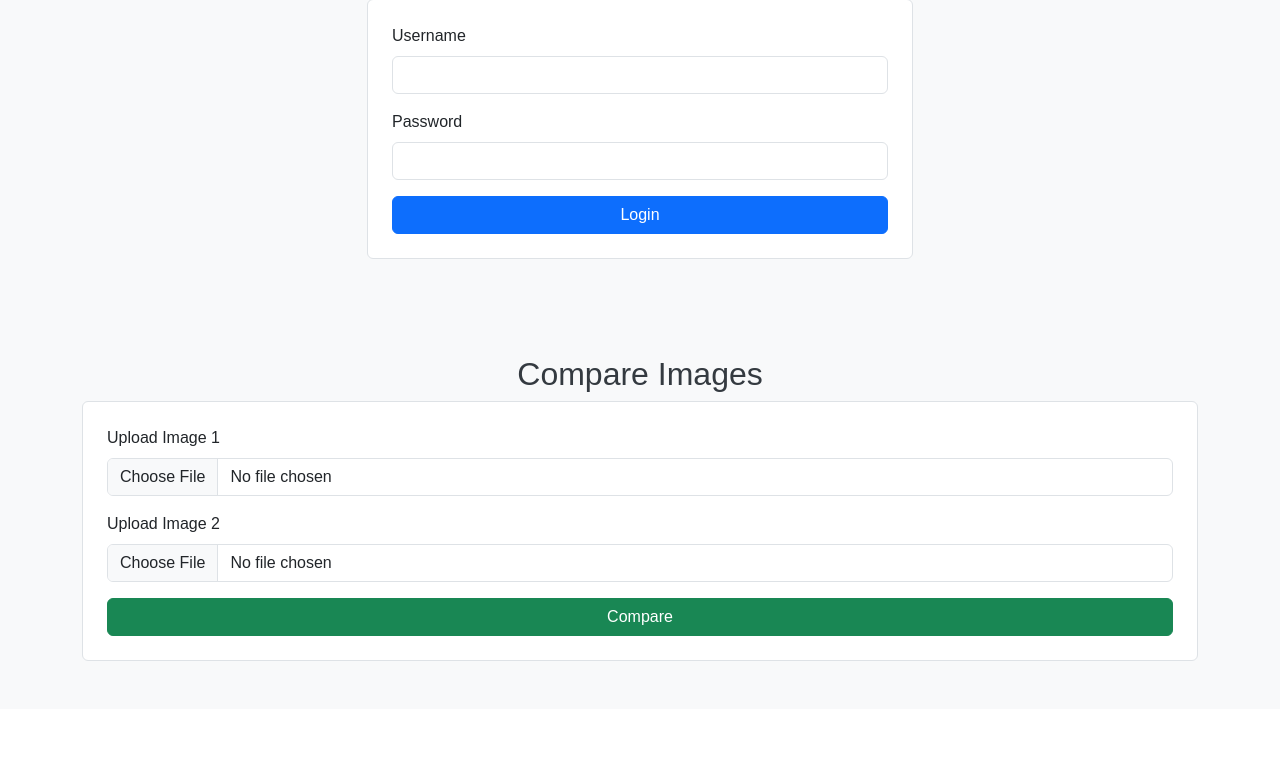
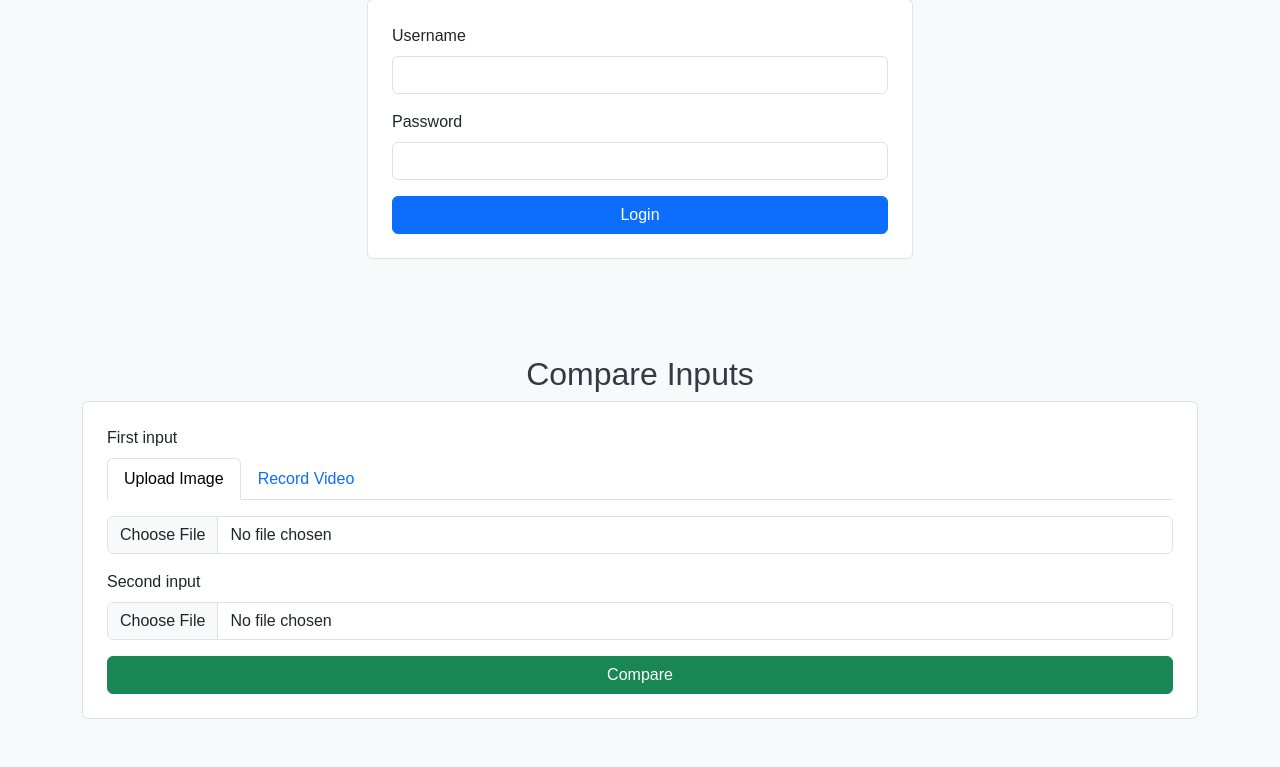
Before and after one commit to mporada259449/face-app, a Flask app: page / in a window 1280 px wide. Shown: the part 161-928 px from the top of the page. Before the commit the page ends 822 px from the top, so only its background shows below. Run offline with Flask 3, Linux system fonts and the light colour scheme.

Commit message:
Record video

```diff
--- a/app/templates/main-page.html
+++ b/app/templates/main-page.html
@@ -69,18 +69,35 @@
     </section>
     {% endif %}
 
-    <!-- Image Comparison Form -->
+    <!-- Compare Section (Images or Video + Image) -->
     <section id="compare-section" class="py-5">
         <div class="container">
-            <h2 class="text-center">Compare Images</h2>
+            <h2 class="text-center">Compare Inputs</h2>
             <form action="/compare_images" method="post" enctype="multipart/form-data" class="p-4 border rounded bg-white">
                 <div class="mb-3">
-                    <label for="image1" class="form-label">Upload Image 1</label>
-                    <input type="file" id="image1" name="image1" class="form-control" required>
+                    <label class="form-label">First input</label>
+                    <ul class="nav nav-tabs" id="mediaTab" role="tablist">
+                        <li class="nav-item" role="presentation">
+                            <button class="nav-link active" id="upload-tab" data-bs-toggle="tab" data-bs-target="#upload" type="button" role="tab">Upload Image</button>
+                        </li>
+                        <li class="nav-item" role="presentation">
+                            <button class="nav-link" id="record-tab" data-bs-toggle="tab" data-bs-target="#record" type="button" role="tab">Record Video</button>
+                        </li>
+                    </ul>
+                    <div class="tab-content mt-3" id="mediaTabContent">
+                        <div class="tab-pane fade show active" id="upload" role="tabpanel">
+                            <input type="file" id="image1" name="image1" accept="image/*" class="form-control">
+                        </div>
+                        <div class="tab-pane fade" id="record" role="tabpanel">
+                            <video id="preview" width="100%" autoplay playsinline class="mb-3 border rounded"></video>
+                            <button id="recordBtn" class="btn btn-primary mb-3">Start Recording</button>
+                            <input type="file" id="video1" name="video1" accept="video/*" class="form-control">
+                        </div>
+                    </div>
                 </div>
                 <div class="mb-3">
-                    <label for="image2" class="form-label">Upload Image 2</label>
-                    <input type="file" id="image2" name="image2" class="form-control" required>
+                    <label for="compareImage" class="form-label">Second input</label>
+                    <input type="file" id="image2" name="image2" accept="image/*" class="form-control" required>
                 </div>
                 <button type="submit" class="btn btn-success w-100">Compare</button>
             </form>
@@ -104,5 +121,45 @@
 
     <!-- Bootstrap JS -->
     <script src="https://cdn.jsdelivr.net/npm/bootstrap@5.3.0/dist/js/bootstrap.bundle.min.js"></script>
+    <!-- Camera Recording Script -->
+    <script>
+        document.getElementById('recordBtn').addEventListener('click', async (e) => {
+            e.preventDefault();
+            const preview = document.getElementById('preview');
+            const input = document.getElementById('videoInput');
+            const btn = document.getElementById('recordBtn');
+
+            btn.disabled = true;
+            btn.textContent = 'Recording...';
+
+            try {
+                const stream = await navigator.mediaDevices.getUserMedia({ video: true, audio: true });
+                preview.srcObject = stream;
+
+                const recorder = new MediaRecorder(stream);
+                const chunks = [];
+
+                recorder.ondataavailable = e => { if (e.data.size > 0) chunks.push(e.data); };
+                recorder.onstop = () => {
+                    const blob = new Blob(chunks, { type: 'video/webm' });
+                    const file = new File([blob], 'recorded.webm', { type: 'video/webm' });
+                    const dt = new DataTransfer(); dt.items.add(file);
+                    input.files = dt.files;
+                    stream.getTracks().forEach(t => t.stop());
+                    btn.disabled = false;
+                    btn.textContent = 'Start Recording';
+                };
+
+                recorder.start();
+                setTimeout(() => recorder.stop(), 5000);
+
+            } catch (err) {
+                console.error(err);
+                alert('Camera access is required.');
+                btn.disabled = false;
+                btn.textContent = 'Start Recording';
+            }
+        });
+    </script>
 </body>
 </html>
--- a/app/views.py
+++ b/app/views.py
@@ -7,7 +7,7 @@ import uuid
 views = Blueprint('views', __name__)
 
 UPLOAD_FLODER='/mnt/images/'
-ALLOWED_EXTENSIONS=['jpg', 'png', 'jpeg', 'webp']
+ALLOWED_EXTENSIONS=['jpg', 'png', 'jpeg', 'webp', 'webm', 'mp4', 'avi']
 
 def allowed_file(filename):
     return '.' in filename and \
@@ -37,12 +37,12 @@ def compare_images():
 
     if not os.path.exists(os.path.join(UPLOAD_FLODER, subdir)):
         os.mkdir(os.path.join(UPLOAD_FLODER, subdir))
+
     saved_files = []
     for key, file in request.files.items():
+
         if file.filename == '':
-            flash('No selected file')
-            log_event(msg=f'There was an attempt to compere images', msg_type='app')
-            redirect(request.url)
+            continue
         if file and allowed_file(file.filename):
             _, extension = os.path.splitext(file.filename)
             filename = secure_filename(key) + extension
--- a/src_models/request_utils.py
+++ b/src_models/request_utils.py
@@ -6,7 +6,7 @@ from fastapi import HTTPException, UploadFile
 from src_models.models.utils import detect_align_crop_face
 from src_models.models.face_verifier import preprocess_image_direct
 
-ALLOWED_EXTENSIONS = (".jpg", ".jpeg", ".png", ".tiff", ".webp")
+ALLOWED_EXTENSIONS = (".jpg", ".jpeg", ".png", ".tiff", ".webp", ".mp4", "webm")
 ALLOWED_MIME_TYPES = ("image/jpeg", "image/png", "image/tiff", "image/webp")
 
 
@@ -87,7 +87,7 @@ async def process_image(file: UploadFile) -> np.ndarray:
     image_data = await file.read()
 
     # Validate MIME type
-    validate_file_mime(image_data)
+    #validate_file_mime(image_data)
 
     # Decode image using OpenCV
     image_array = np.frombuffer(image_data, dtype=np.uint8)
```
Also changed, not shown: app/static/style.css (renamed from app/templates/static/style.css).
